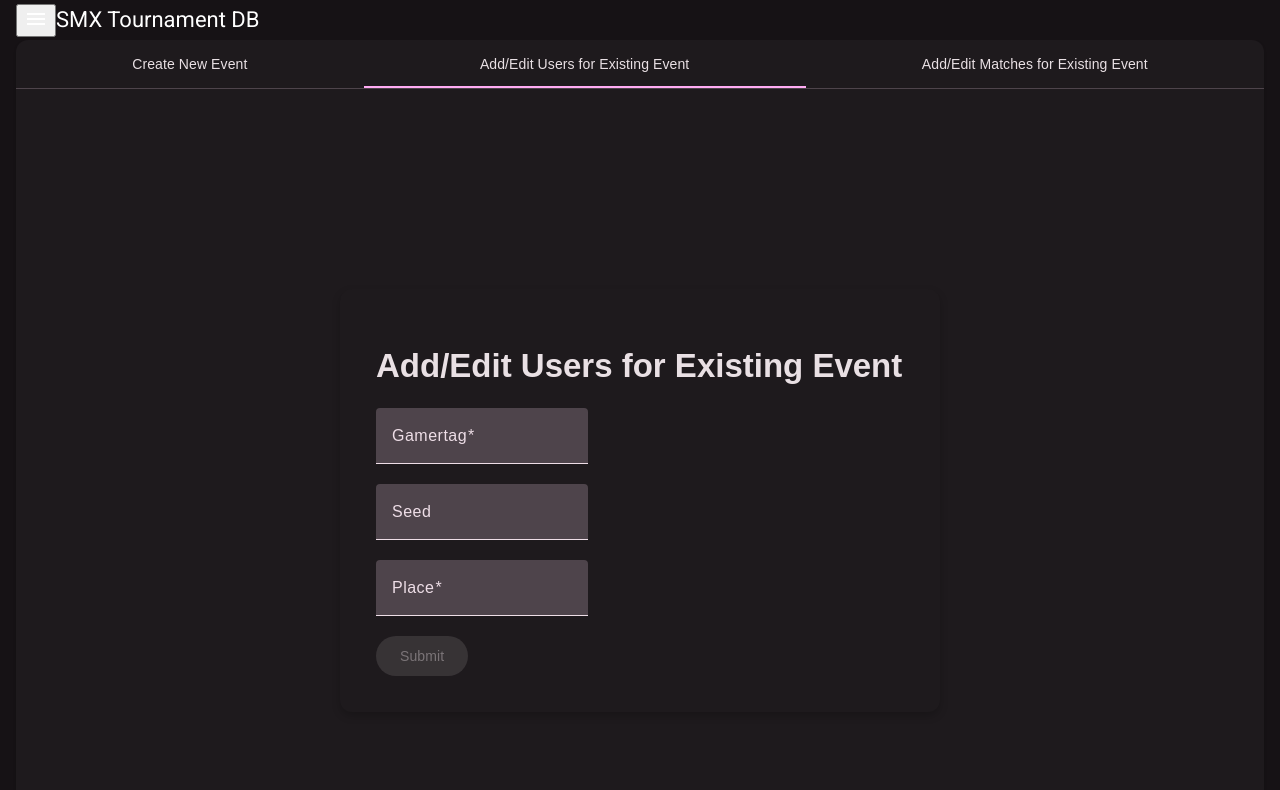
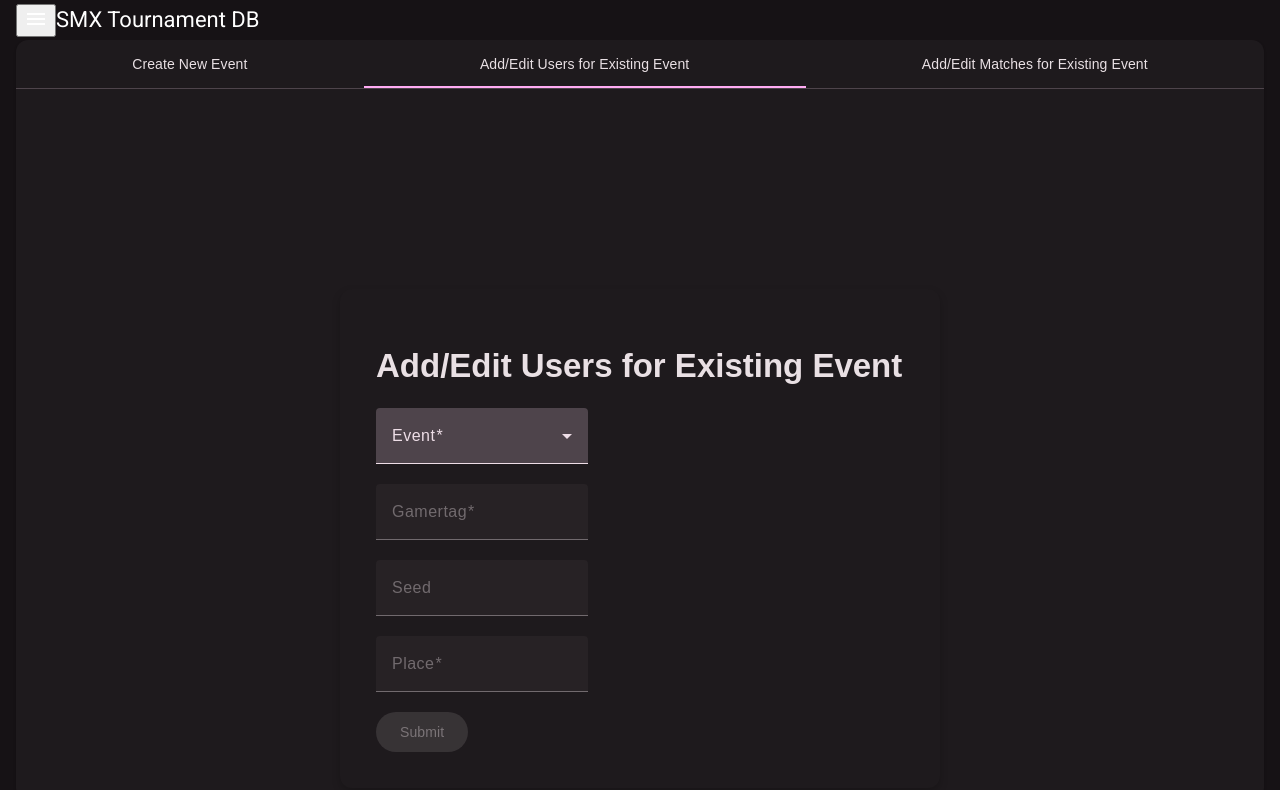
Before and after one commit to MrKevinJLoftus/smx-tourney-db, an Angular app in the folder smx-tdb/: page /admin-panel in a window 1280 px wide. Both pictures are taken after a click on the tab "Add/Edit Users for Existing Event". Shown: the top 790 px of the page. Built offline with nearby package versions, Linux system fonts and the light colour scheme.

Commit message:
add event dropdown to add user form

```diff
--- a/smx-tdb/angular.json
+++ b/smx-tdb/angular.json
@@ -106,5 +106,8 @@
         }
       }
     }
+  },
+  "cli": {
+    "analytics": false
   }
 }
--- a/smx-tdb/src/app/pages/admin-panel/add-event-matches-form/add-event-matches-form.component.scss
+++ b/smx-tdb/src/app/pages/admin-panel/add-event-matches-form/add-event-matches-form.component.scss
@@ -0,0 +1,6 @@
+.form-fields {
+    display: flex;
+    flex-direction: column;
+    justify-content: flex-start;
+    align-items: flex-start;
+  }
--- a/smx-tdb/src/app/pages/admin-panel/add-event-users-form/add-event-users-form.component.html
+++ b/smx-tdb/src/app/pages/admin-panel/add-event-users-form/add-event-users-form.component.html
@@ -1,8 +1,17 @@
 <form [formGroup]="userForm" (ngSubmit)="onSubmit()">
   <div class="form-fields">
     <mat-form-field appearance="fill">
+      <mat-label>Event</mat-label>
+      <mat-select id="event" formControlName="event">
+        <mat-option *ngFor="let event of (events$ | async)" [value]="event">
+          {{ event }}
+        </mat-option>
+      </mat-select>
+    </mat-form-field>
+
+    <mat-form-field appearance="fill">
       <mat-label>Gamertag</mat-label>
-      <input matInput id="gamertag" formControlName="gamertag" type="text" />
+      <input matInput id="gamertag" formControlName="gamertag" type="text" [disabled]="!userForm.get('event')?.value" />
       <mat-error *ngIf="userForm.get('gamertag')?.hasError('required')">
         Gamertag is required
       </mat-error>
@@ -10,12 +19,12 @@
 
     <mat-form-field appearance="fill">
       <mat-label>Seed</mat-label>
-      <input matInput id="seed" formControlName="seed" type="number" />
+      <input matInput id="seed" formControlName="seed" type="number" [disabled]="!userForm.get('event')?.value" />
     </mat-form-field>
 
     <mat-form-field appearance="fill">
       <mat-label>Place</mat-label>
-      <input matInput id="place" formControlName="place" type="number" />
+      <input matInput id="place" formControlName="place" type="number" [disabled]="!userForm.get('event')?.value" />
       <mat-error *ngIf="userForm.get('place')?.hasError('required')">
         Place is required
       </mat-error>
--- a/smx-tdb/src/app/pages/admin-panel/add-event-users-form/add-event-users-form.component.scss
+++ b/smx-tdb/src/app/pages/admin-panel/add-event-users-form/add-event-users-form.component.scss
@@ -1,6 +1,6 @@
 .form-fields {
   display: flex;
   flex-direction: column;
-  justify-content: center;
+  justify-content: flex-start;
   align-items: flex-start;
 }
--- a/smx-tdb/src/app/pages/admin-panel/add-event-users-form/add-event-users-form.component.ts
+++ b/smx-tdb/src/app/pages/admin-panel/add-event-users-form/add-event-users-form.component.ts
@@ -1,6 +1,7 @@
 import { Component, OnInit } from '@angular/core';
-import { FormBuilder, FormGroup, Validators } from '@angular/forms';
+import { FormBuilder, FormControl, FormGroup, Validators } from '@angular/forms';
 import { SharedModule } from '../../../shared/shared.module';
+import { Observable } from 'rxjs';
 
 @Component({
   selector: 'app-add-event-users-form',
@@ -10,20 +11,24 @@ import { SharedModule } from '../../../shared/shared.module';
 })
 export class AddEventUsersFormComponent implements OnInit {
   userForm!: FormGroup;
+  events$: Observable<string[]>; // Placeholder for events fetched from eventService
 
   constructor(private fb: FormBuilder) {
     this.initForm();
+    this.events$ = new Observable(); // Placeholder until eventService is implemented
   }
 
   ngOnInit(): void {
-
+    // Placeholder for fetching events from eventService
+    // this.events$ = this.eventService.getEvents();
   }
 
   initForm(): void {
     this.userForm = this.fb.group({
-      gamertag: ['', Validators.required],
-      seed: [''],
-      place: ['', Validators.required]
+      gamertag: new FormControl({ value: '', disabled: true }, Validators.required),
+      seed: new FormControl({ value: '', disabled: true }), // Seed is optional and disabled until an event is selected
+      place: new FormControl({ value: '', disabled: true }, Validators.required),
+      event: ['', Validators.required] // New required field for event
     });
   }
 
--- a/smx-tdb/src/app/pages/admin-panel/admin-panel.component.html
+++ b/smx-tdb/src/app/pages/admin-panel/admin-panel.component.html
@@ -1,6 +1,6 @@
 <div class="admin-panel">
   <mat-card class="admin-panel-card">
-    <mat-tab-group>
+    <mat-tab-group dynamicHeight>
       <mat-tab label="Create New Event">
         <app-form-wrapper>
           <div form-title>
--- a/smx-tdb/src/app/pages/admin-panel/admin-panel.component.scss
+++ b/smx-tdb/src/app/pages/admin-panel/admin-panel.component.scss
@@ -1,3 +1,7 @@
 .admin-panel-card {
   margin: 0 16px 16px;
 }
+.mat-mdc-tab-group {
+  max-height: 95vh;
+  overflow-y: auto;
+}
--- a/smx-tdb/src/app/pages/admin-panel/create-new-event-form/create-new-event-form.component.scss
+++ b/smx-tdb/src/app/pages/admin-panel/create-new-event-form/create-new-event-form.component.scss
@@ -1,6 +1,6 @@
 .form-fields {
   display: flex;
   flex-direction: column;
-  justify-content: center;
+  justify-content: flex-start;
   align-items: flex-start;
 }
```
